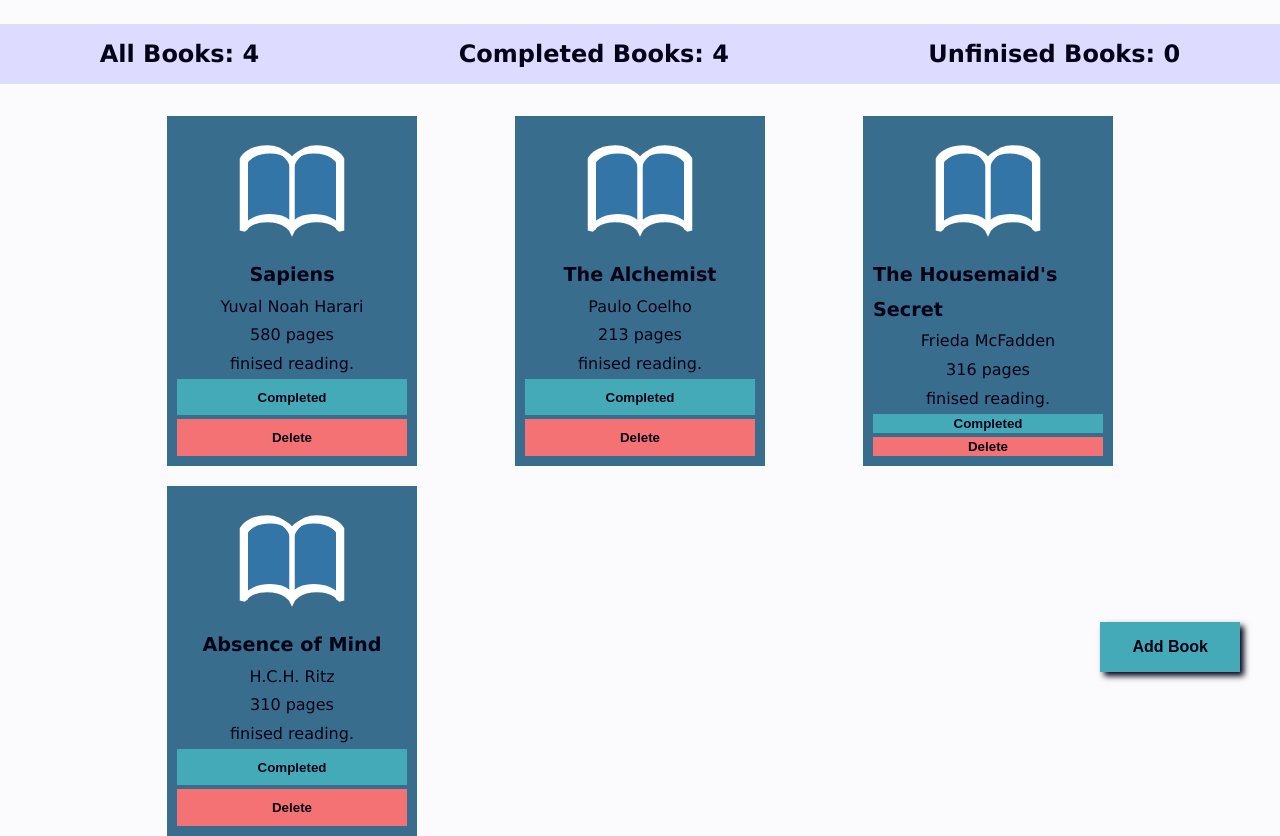
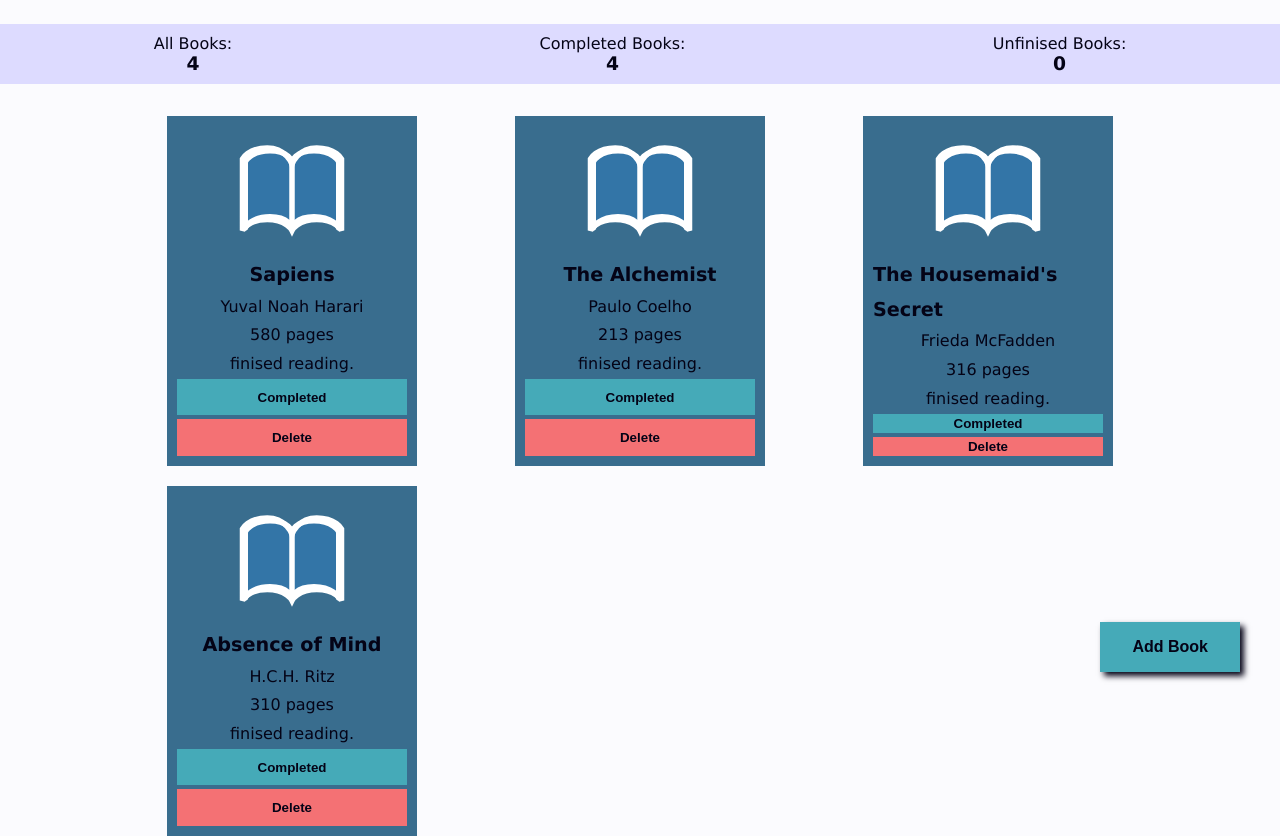
Before and after one commit to muktarkabir/library, a plain HTML site: page index.html in a window 1280 px wide. Shown: the part 88-924 px from the top of the page. Drawn offline with Linux system fonts and the light colour scheme.

Commit message:
Make some final touches

```diff
--- a/index.html
+++ b/index.html
@@ -25,9 +25,9 @@
       </div>
     </header>
     <section class="stats">
-        <h2 class="total-no-of-books">All Books:<span></span></h2>
-        <h2 class="no-finised-books">Completed Books: <span></span></h2>
-        <h2 class="no-unfinished-books">Unfinised Books: <span></span></h2>
+        <div class="total-no-of-books"><p>All Books:</p> <h3></h3></div>
+        <div class="no-finised-books"><p>Completed Books:</p> <h3></h3></div>
+        <div class="no-unfinished-books"><p>Unfinised Books:</p> <h3></h3></div>
     </section>
     <main></main>
     <button type="button" class="add-book-button">Add Book</button>
--- a/script.js
+++ b/script.js
@@ -10,9 +10,9 @@
 const readInput = addBookForm.querySelector("#read");
 const submitButton = addBookForm.querySelector("button");
 const infoSection = document.querySelector("section.stats");
-const totalNoOfBooks = infoSection.querySelector(".total-no-of-books span");
-const noOfReadBooks = infoSection.querySelector(".no-finised-books span");
-const noOfUnreadBooks = infoSection.querySelector(".no-unfinished-books span");
+const totalNoOfBooks = infoSection.querySelector(".total-no-of-books h3");
+const noOfReadBooks = infoSection.querySelector(".no-finised-books h3");
+const noOfUnreadBooks = infoSection.querySelector(".no-unfinished-books h3");
 
 // Setiing up default light mode
 setLightTheme();
--- a/style.css
+++ b/style.css
@@ -217,4 +217,7 @@
     display: flex;
     justify-content: space-around;
     align-items: center;
+    div{
+        text-align: center;
+    }
 }
```
